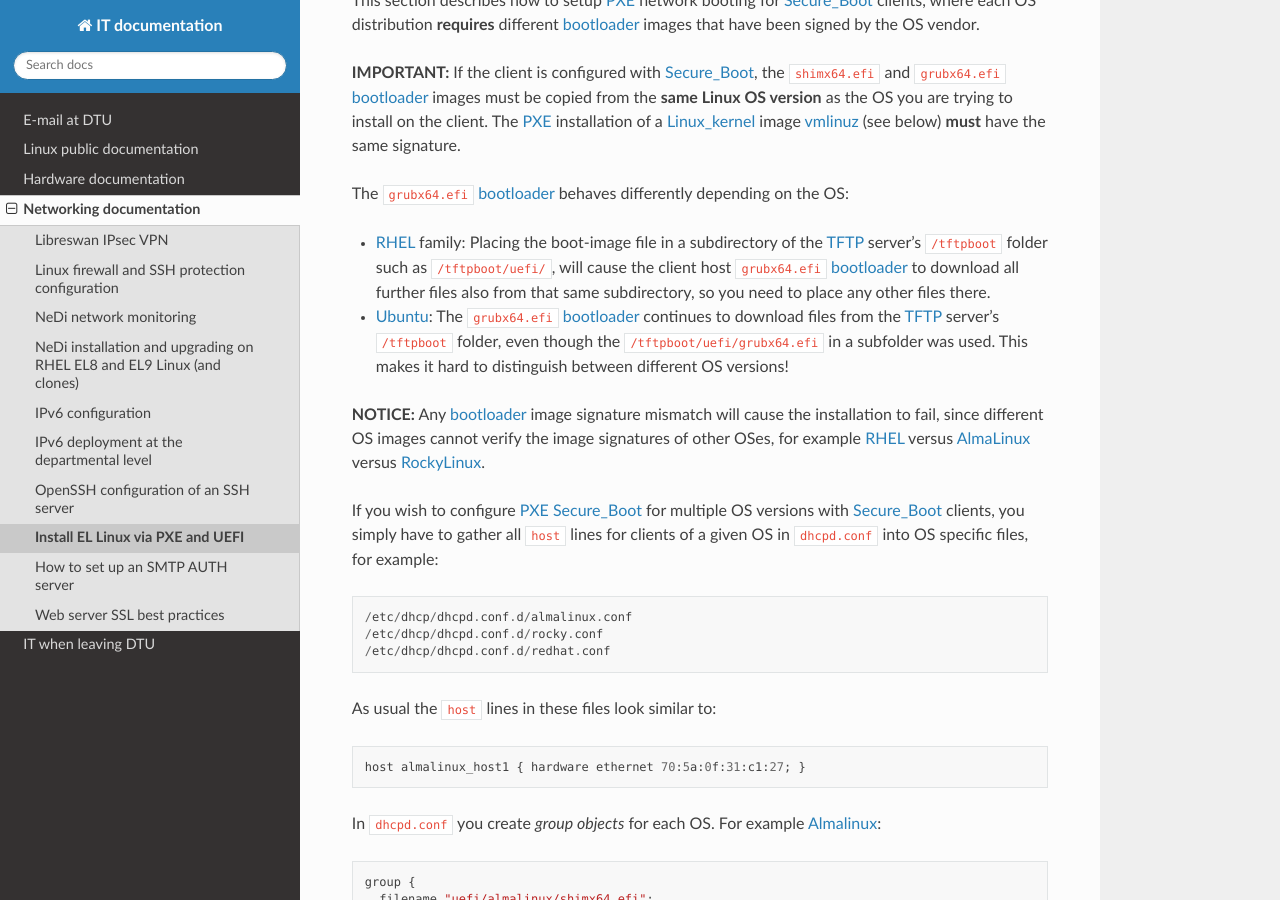
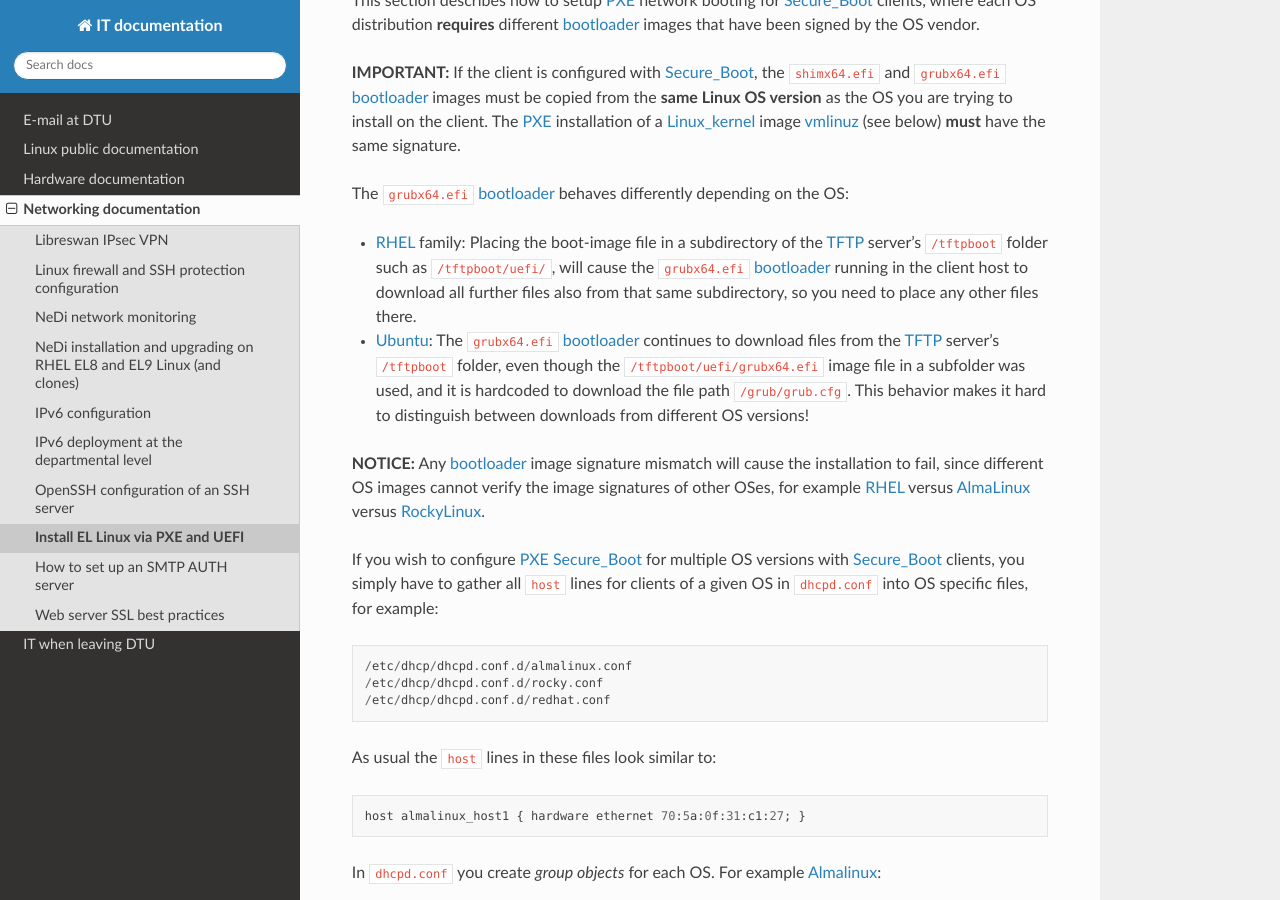
Before and after one commit to OleHolmNielsen/ITwiki, a Sphinx documentation site: the page built from docs/PXE_and_UEFI.rst, in a window 1280 px wide and 900 px high, scrolled down 8666 px. Built offline with Sphinx 7.4.7 and the Read the Docs theme 3.1.0, drawn with Linux system fonts in a browser that asks for light colours.

Commit message:
Minor comments on Ubuntu

```diff
--- a/docs/PXE_and_UEFI.rst
+++ b/docs/PXE_and_UEFI.rst
@@ -430,12 +430,14 @@
 
 * RHEL_ family:
   Placing the boot-image file in a subdirectory of the TFTP_ server's ``/tftpboot`` folder such as ``/tftpboot/uefi/``,
-  will cause the client host ``grubx64.efi`` bootloader_ to download all further files also from that same subdirectory,
+  will cause the ``grubx64.efi`` bootloader_ running in the client host
+  to download all further files also from that same subdirectory,
   so you need to place any other files there.
 * Ubuntu_:
   The ``grubx64.efi`` bootloader_ continues to download files from the TFTP_ server's ``/tftpboot`` folder,
-  even though the ``/tftpboot/uefi/grubx64.efi`` in a subfolder was used.
-  This makes it hard to distinguish between different OS versions!
+  even though the ``/tftpboot/uefi/grubx64.efi`` image file in a subfolder was used,
+  and it is hardcoded to download the file path ``/grub/grub.cfg``.
+  This behavior makes it hard to distinguish between downloads from different OS versions!
 
 **NOTICE:**
 Any bootloader_ image signature mismatch will cause the installation to fail,
```
